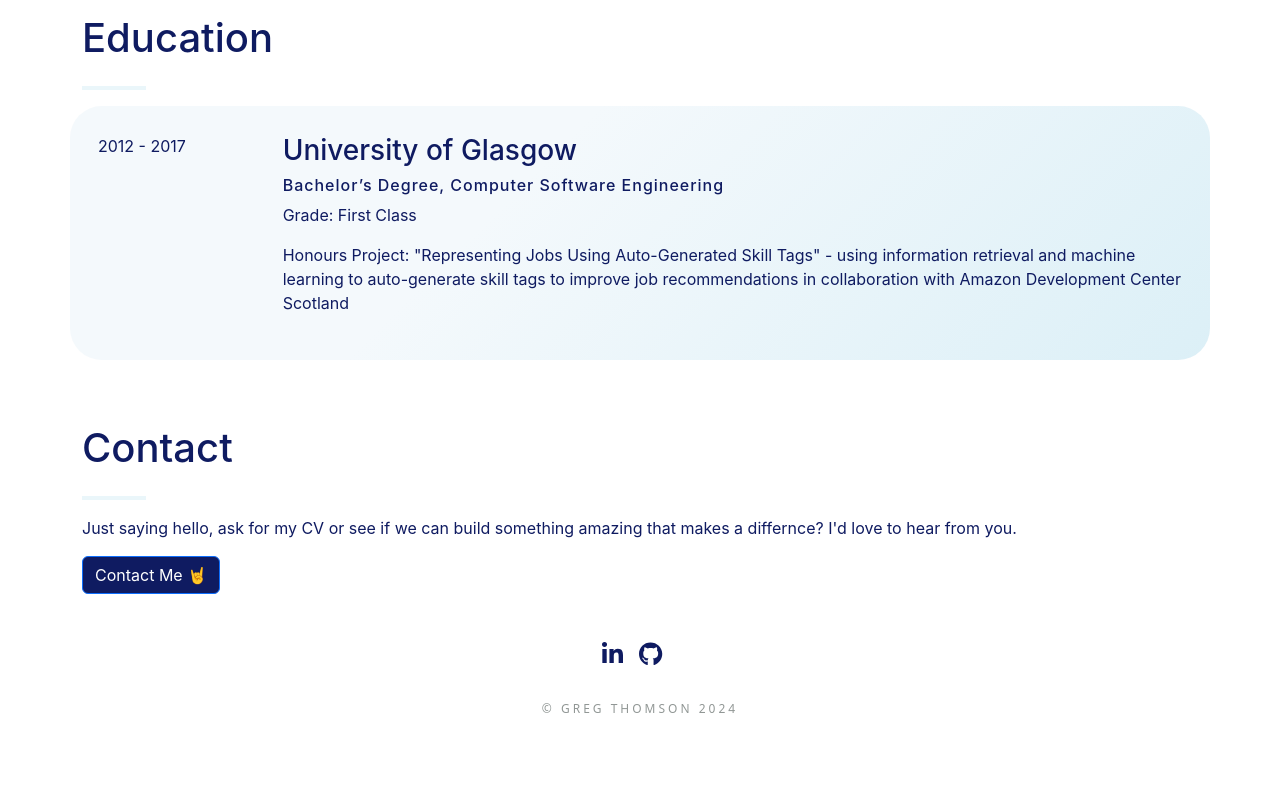
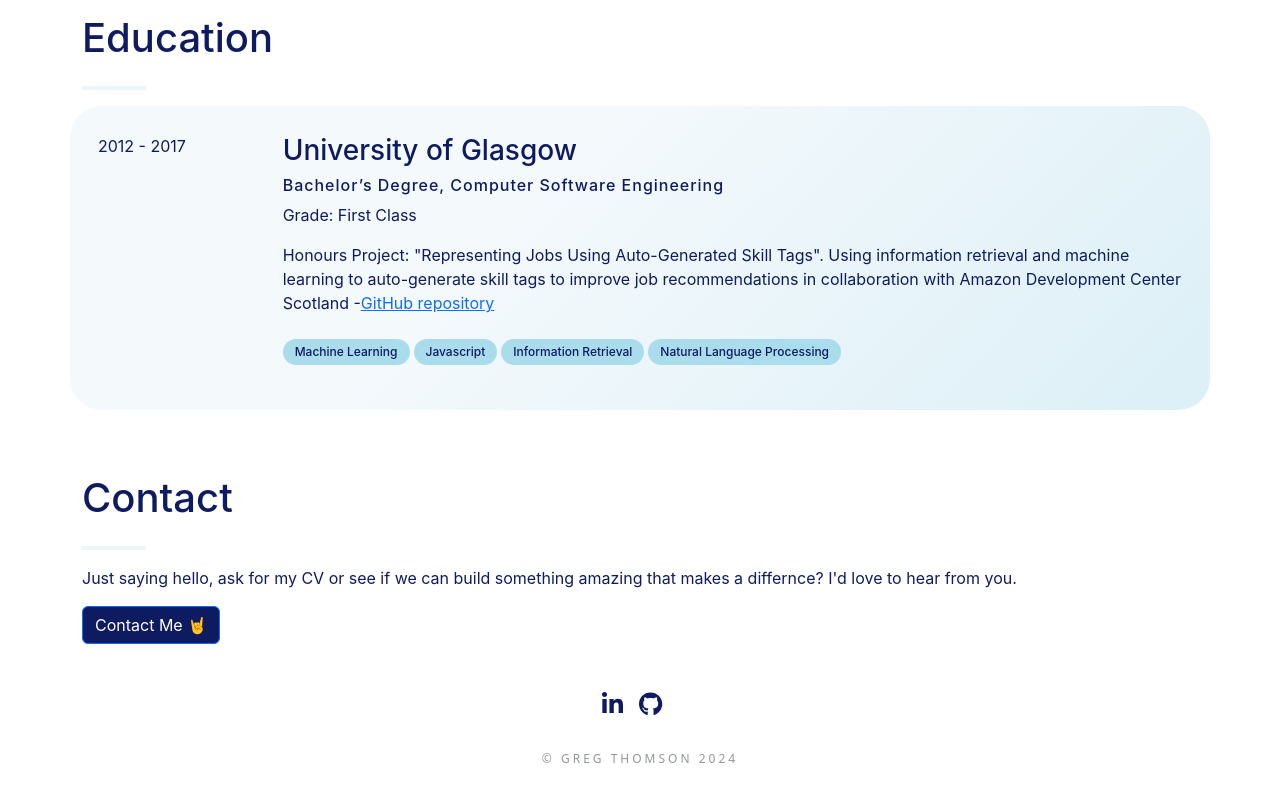
Before and after one commit to Greg12Thomson/personalWebsite, a React (Create React App) app: page / in a window 1280 px wide. Shown: the part 3785-4585 px from the top of the page. Before the commit the page ends 4535 px from the top, so only its background shows below. Built offline with nearby package versions, Linux system fonts and the light colour scheme.

Commit message:
Update education skills and add GitHub repo

```diff
--- a/src/components/Education.tsx
+++ b/src/components/Education.tsx
@@ -21,11 +21,20 @@ const Education = () => {
                 <h5 className="subheading">Bachelor’s Degree, Computer Software Engineering</h5>
                 <p>Grade: First Class</p>
                 <p>
-                  Honours Project: "Representing Jobs Using Auto-Generated Skill Tags" - using
+                  Honours Project: "Representing Jobs Using Auto-Generated Skill Tags". Using
                   information retrieval and machine learning to auto-generate skill tags to
                   improve job recommendations in collaboration with Amazon Development Center
-                  Scotland
+                  Scotland -
+                  <a href="https://github.com/Greg12Thomson/honoursProject" target="_blank" rel="noopener noreferrer">
+                    GitHub repository
+                  </a>
                 </p>
+                <ul className="skills">
+                    <li>Machine Learning</li>
+                    <li>Javascript</li>
+                    <li>Information Retrieval</li>
+                    <li>Natural Language Processing</li>
+                </ul>
               </Col>
             </Row>
           </Container>
```
